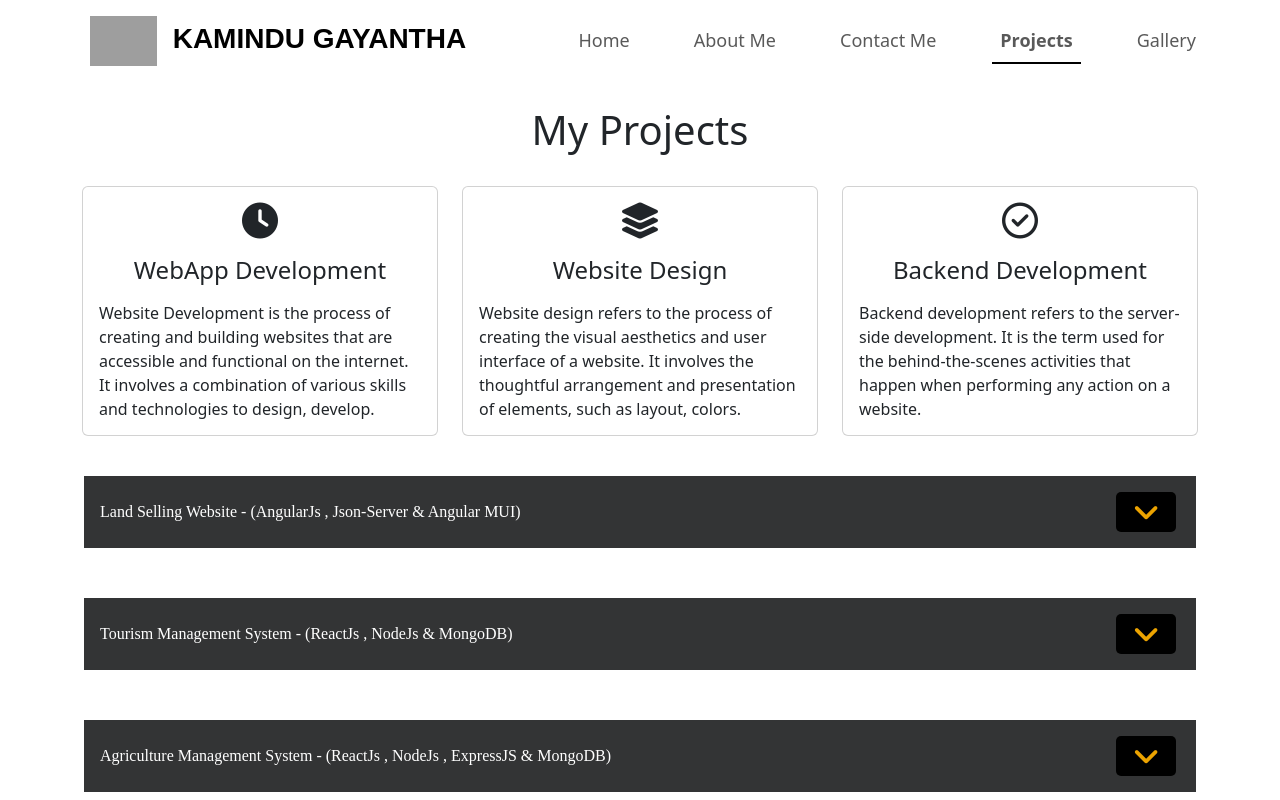
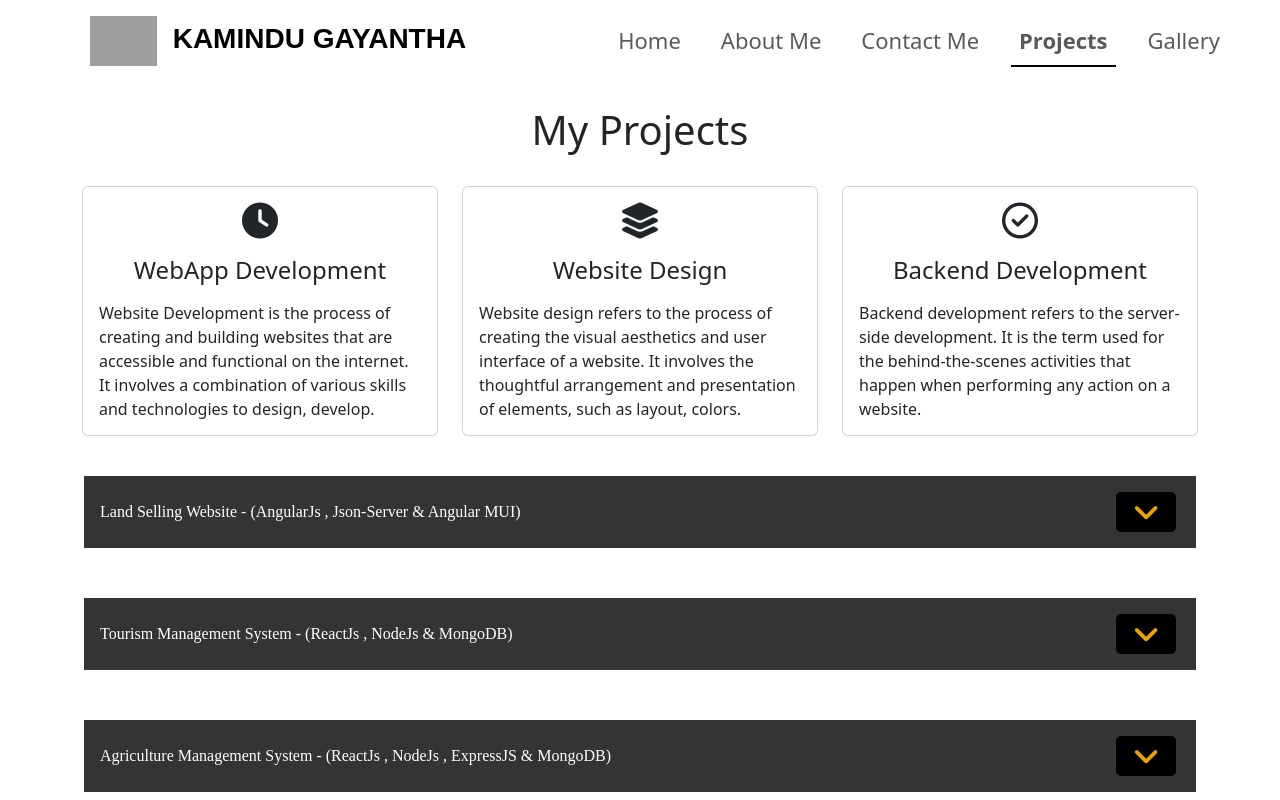
Before and after one commit to Kamindu99/personal-portfolio-web, a React (Create React App) app: page /my-projects in a window 1280 px wide. Shown: the top 800 px of the page. Built offline with nearby package versions, Linux system fonts and the light colour scheme; grey boxes are pictures that could not be loaded.

Commit message:
update navbar

```diff
--- a/src/pages/Shared/Navbar/Navbar.css
+++ b/src/pages/Shared/Navbar/Navbar.css
@@ -30,10 +30,10 @@
 
 .nav-link.actives {
     font-weight: 600;
-    font-size: large;
+    font-size: 22px;
     border-bottom: 2px solid #000000;
 }
 
 .nav-link-a-text {
-    font-size: large;
+    font-size: 22px;
 }
--- a/src/pages/Shared/Navbar/Navbar.tsx
+++ b/src/pages/Shared/Navbar/Navbar.tsx
@@ -44,22 +44,22 @@ const Navbar = () => {
                 <div className="collapse navbar-collapse" id="navbarSupportedContent">
                     <ul className="navbar-nav  mb-2 mb-lg-0 ms-auto" style={{ marginRight: '2%' }}>
                         <li className="nav-item">
-                            <a className={`nav-link nav-link-a-text me-5 ${isHome ? 'actives' : ''}`} aria-current="page" href="/#home">Home</a>
+                            <a className={`nav-link nav-link-a-text me-4 ${isHome ? 'actives' : ''}`} aria-current="page" href="/#home">Home</a>
                         </li>
                         <li className="nav-item">
-                            <a className={`nav-link nav-link-a-text me-5 ${isAboutUs ? 'actives' : ''}`} href="/#about">About Me</a>
+                            <a className={`nav-link nav-link-a-text me-4 ${isAboutUs ? 'actives' : ''}`} href="/#about">About Me</a>
                         </li>
 
                         <li className="nav-item">
-                            <a href='/#contact' className={`nav-link me-5 nav-link-a-text ${isContactMe ? 'actives' : ''}`}>Contact Me</a>
+                            <a href='/#contact' className={`nav-link me-4 nav-link-a-text ${isContactMe ? 'actives' : ''}`}>Contact Me</a>
                         </li>
 
                         <li className="nav-item">
-                            <a className={`nav-link nav-link-a-text me-5 ${isProject ? 'actives' : ''}`} href="/my-projects">Projects</a>
+                            <a className={`nav-link nav-link-a-text me-4 ${isProject ? 'actives' : ''}`} href="/my-projects">Projects</a>
                         </li>
 
                         <li className="nav-item">
-                            <a className={`nav-link nav-link-a-text me-5 ${isGallery ? 'actives' : ''}`} href="/my-photo" >Gallery</a>
+                            <a className={`nav-link nav-link-a-text me-4 ${isGallery ? 'actives' : ''}`} href="/my-photo" >Gallery</a>
                         </li>
                     </ul>
                 </div>
```
